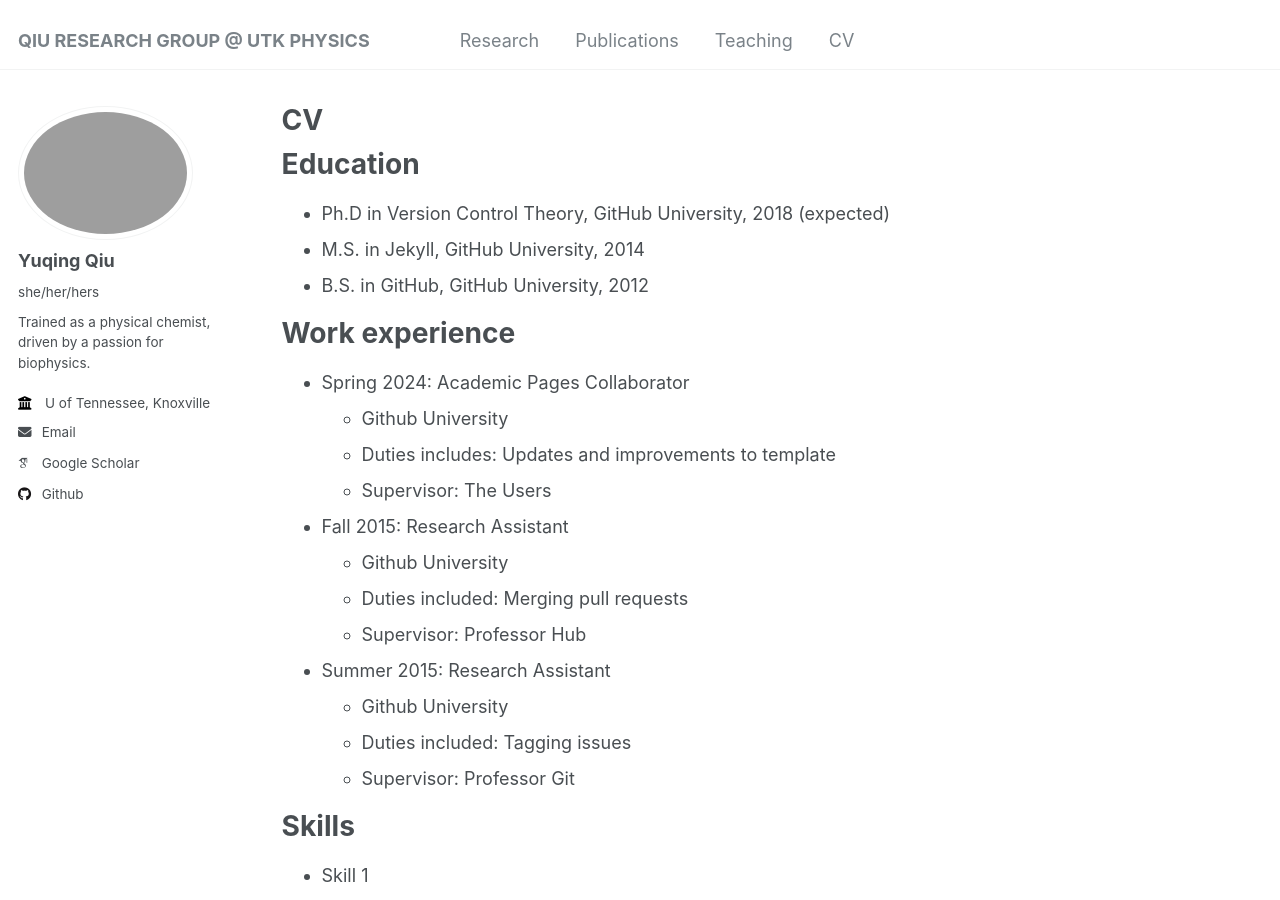
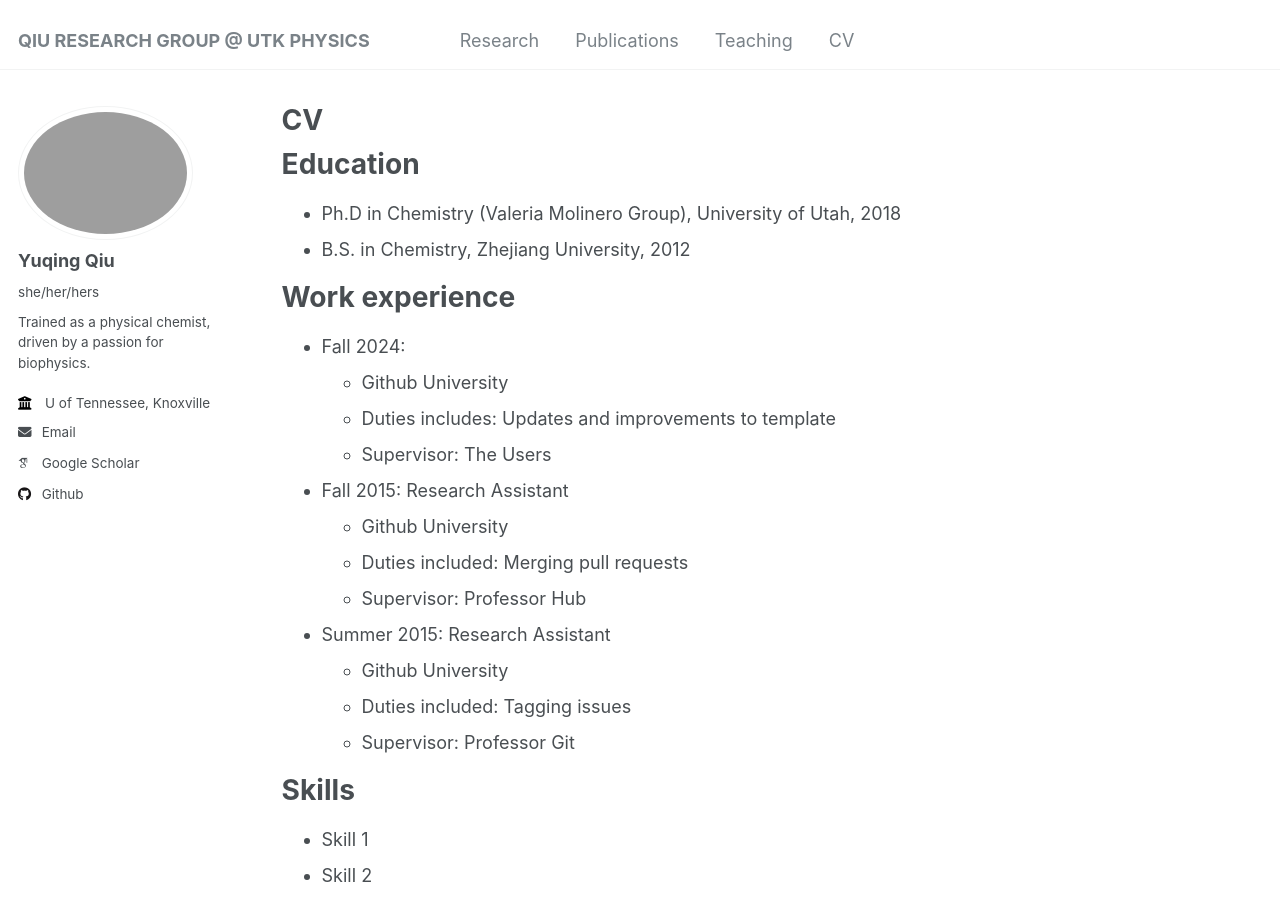
Before and after one commit to yq-qiu/yq-qiu.github.io, a Jekyll site: the page built from _pages/cv.md, in a window 1280 px wide and 900 px high. Built offline with Jekyll 4.4.1, drawn with Linux system fonts in a browser that asks for light colours; some web fonts are replaced.

```diff
--- a/_pages/cv.md
+++ b/_pages/cv.md
@@ -11,13 +11,12 @@
 
 Education
 ======
-* Ph.D in Version Control Theory, GitHub University, 2018 (expected)
-* M.S. in Jekyll, GitHub University, 2014
-* B.S. in GitHub, GitHub University, 2012
+* Ph.D in Chemistry (Valeria Molinero Group), University of Utah, 2018
+* B.S. in Chemistry, Zhejiang University, 2012
 
 Work experience
 ======
-* Spring 2024: Academic Pages Collaborator
+* Fall 2024:
   * Github University
   * Duties includes: Updates and improvements to template
   * Supervisor: The Users
```
